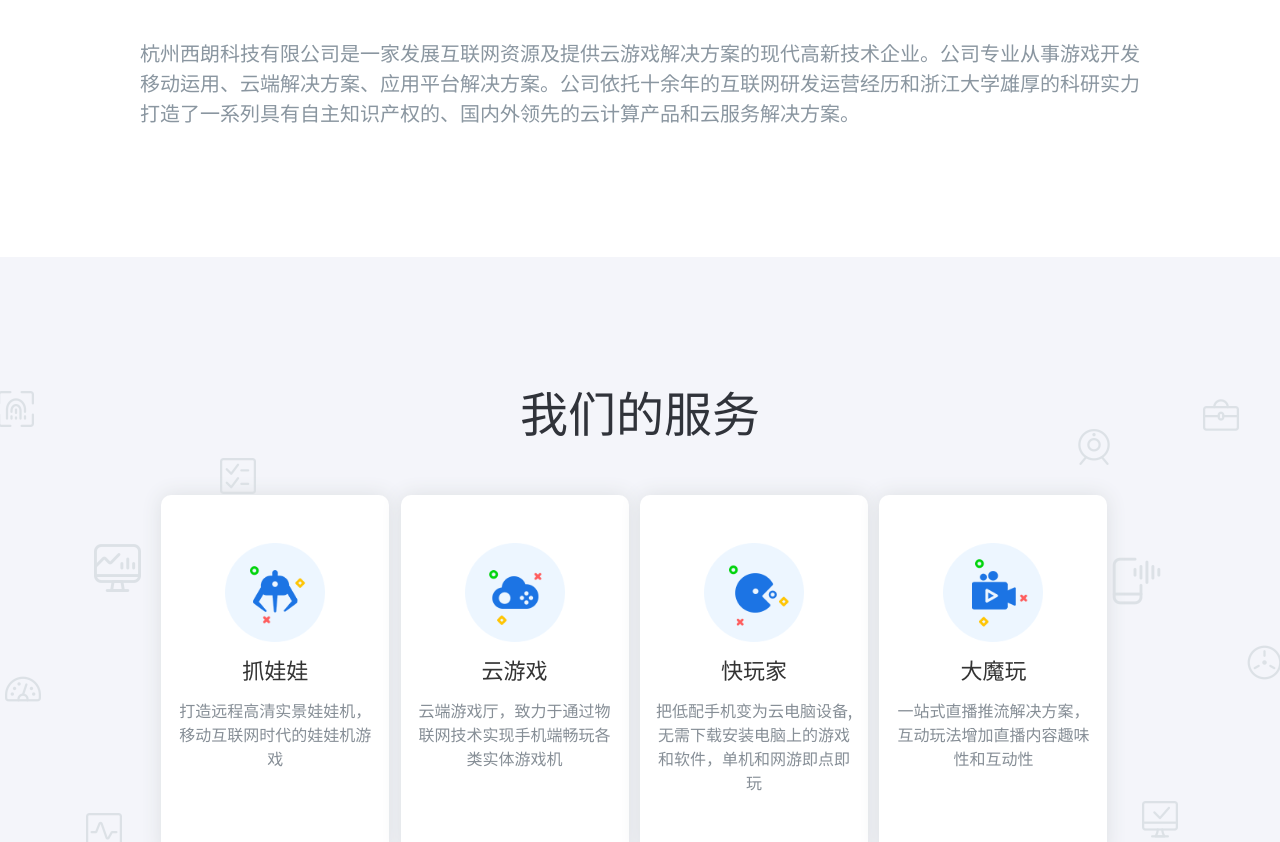
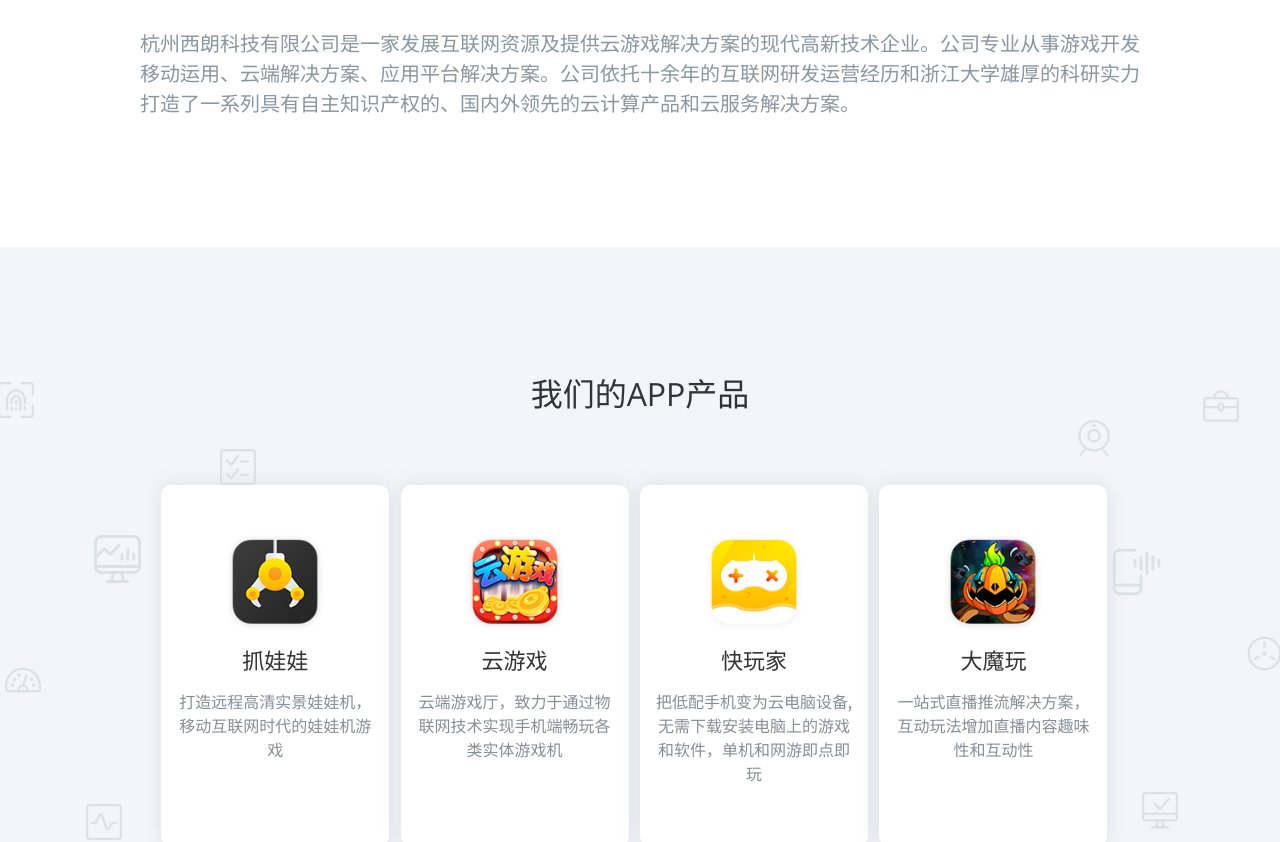
Before and after one commit to not2007/xilang, a plain HTML site: page index.html in a window 1280 px wide. Shown: the part 745-1587 px from the top of the page. Drawn offline with nearby package versions, Linux system fonts and the light colour scheme; some packages are replaced by stand-ins of ours; a script that the page names is missing.

Commit message:
上传文件

```diff
--- a/index.html
+++ b/index.html
@@ -36,7 +36,7 @@
         <div class="col">
             <div class="row">
                 <div class="col">
-                    <h1 style="text-align: center;color: #30333a;">关于我们</h1>
+                    <h1 style="text-align: center;color: #30333a;font-size: 2rem;">关于我们</h1>
                 </div>
             </div>
             <div class="row">
@@ -50,32 +50,32 @@
         <div class="container" style="/*margin-bottom: 100px;*//*margin-top: 100px;*/">
             <div class="row">
                 <div class="col-lg-12 text-center">
-                    <h2 class="section-heading section-heading_query" style="height: 30px;margin: auto;margin-bottom: 80px;background-repeat: no-repeat;/*background-position: center;*/font-size: 48px;color: #30333a;">我们的服务</h2>
+                    <h2 class="section-heading section-heading_query" style="height: 30px;margin: auto;margin-bottom: 80px;background-repeat: no-repeat;/*background-position: center;*/font-size: 48px;color: #30333a;font-size: 2rem;">我们的APP产品</h2>
                 </div>
             </div>
         </div>
         <div class="container">
             <div class="row d-flex justify-content-center">
                 <div class="col-md-6 col-lg-3 text-center solobar" style="/*border-width: 2px;*//*border-color: #eeeeee;*//*border-style: solid;*/background-color: white;border-radius: 10px;box-shadow: 0px 0px 20px #dcdfe2;">
-                    <div class="flex-column mx-auto service-box mt-5"><img class="shadow-none" src="assets/img/newlilang/paw_icon.png" width="100" height="99" style="margin-bottom: 15px;/*width: 100%;*//*height: auto;*/">
+                    <div class="flex-column mx-auto service-box mt-5"><img class="shadow-none" src="assets/img/icon/zww_icon.png" width="100" height="99" style="margin-bottom: 15px;/*width: 100%;*//*height: auto;*/">
                         <h3 class="mb-3" style="font-size: 22px;color: #333333;">抓娃娃</h3>
                         <p class="text-muted mb-0" style="color: #979797;">打造远程高清实景娃娃机，移动互联网时代的娃娃机游戏<br></p>
                     </div>
                 </div>
                 <div class="col-md-6 col-lg-3 text-center solobar" style="/*border-width: 2px;*//*border-color: #eeeeee;*//*border-style: solid;*/background-color: white;border-radius: 10px;box-shadow: 0px 0px 20px #dcdfe2;">
-                    <div class="mx-auto service-box mt-5"><img class="shadow-none" src="assets/img/xilang/game_icon.png" width="100" height="99" style="margin-bottom: 15px;/*width: 100%;*//*height: auto;*/">
+                    <div class="mx-auto service-box mt-5"><img class="shadow-none" src="assets/img/icon/yyx_icon.png" width="100" height="99" style="margin-bottom: 15px;/*width: 100%;*//*height: auto;*/">
                         <h3 class="mb-3" style="font-size: 22px;color: #333333;">云游戏</h3>
                         <p class="text-muted mb-0" style="color: #979797;">云端游戏厅，致力于通过物联网技术实现手机端畅玩各类实体游戏机</p>
                     </div>
                 </div>
                 <div class="col-md-6 col-lg-3 text-center solobar" style="/*border-width: 2px;*//*border-color: #eeeeee;*//*border-style: solid;*/background-color: white;border-radius: 10px;box-shadow: 0px 0px 20px #dcdfe2;">
-                    <div class="mx-auto service-box mt-5"><img class="shadow-none" src="assets/img/xilang/interactive_icon.png" width="100" height="99" style="margin-bottom: 15px;/*width: 100%;*//*height: auto;*/">
+                    <div class="mx-auto service-box mt-5"><img class="shadow-none" src="assets/img/icon/kwj_icon.png" width="100" height="99" style="margin-bottom: 15px;/*width: 100%;*//*height: auto;*/">
                         <h3 class="mb-3" style="font-size: 22px;color: #333333;">快玩家</h3>
                         <p class="text-muted mb-0" style="color: #979797;">把低配手机变为云电脑设备,无需下载安装电脑上的游戏和软件，单机和网游即点即玩</p>
                     </div>
                 </div>
                 <div class="col-md-6 col-lg-3 text-center solobar" style="/*border-width: 2px;*//*border-color: #eeeeee;*//*border-style: solid;*/padding-bottom: 60px;/*margin-right: 0px;*/background-color: white;box-shadow: 0px 0px 20px #dcdfe2;border-radius: 10px;">
-                    <div class="mx-auto service-box mt-5"><img class="shadow-none" src="assets/img/newlilang/live_icon.png" width="100" height="99" style="margin-bottom: 15px;/*width: 100%;*//*height: auto;*/">
+                    <div class="mx-auto service-box mt-5"><img class="shadow-none" src="assets/img/icon/dmw_icon.png" width="100" height="99" style="margin-bottom: 15px;/*width: 100%;*//*height: auto;*/">
                         <h3 class="mb-3" style="font-size: 22px;color: #333333;">大魔玩</h3>
                         <p class="text-muted mb-0" style="color: #979797;">一站式直播推流解决方案，互动玩法增加直播内容趣味性和互动性</p>
                     </div>
```
Also changed, not shown: assets/img/icon/dmw_icon.png (added), assets/img/icon/kwj_icon.png (added), assets/img/icon/yyx_icon.png (added), assets/img/icon/zww_icon.png (added).
